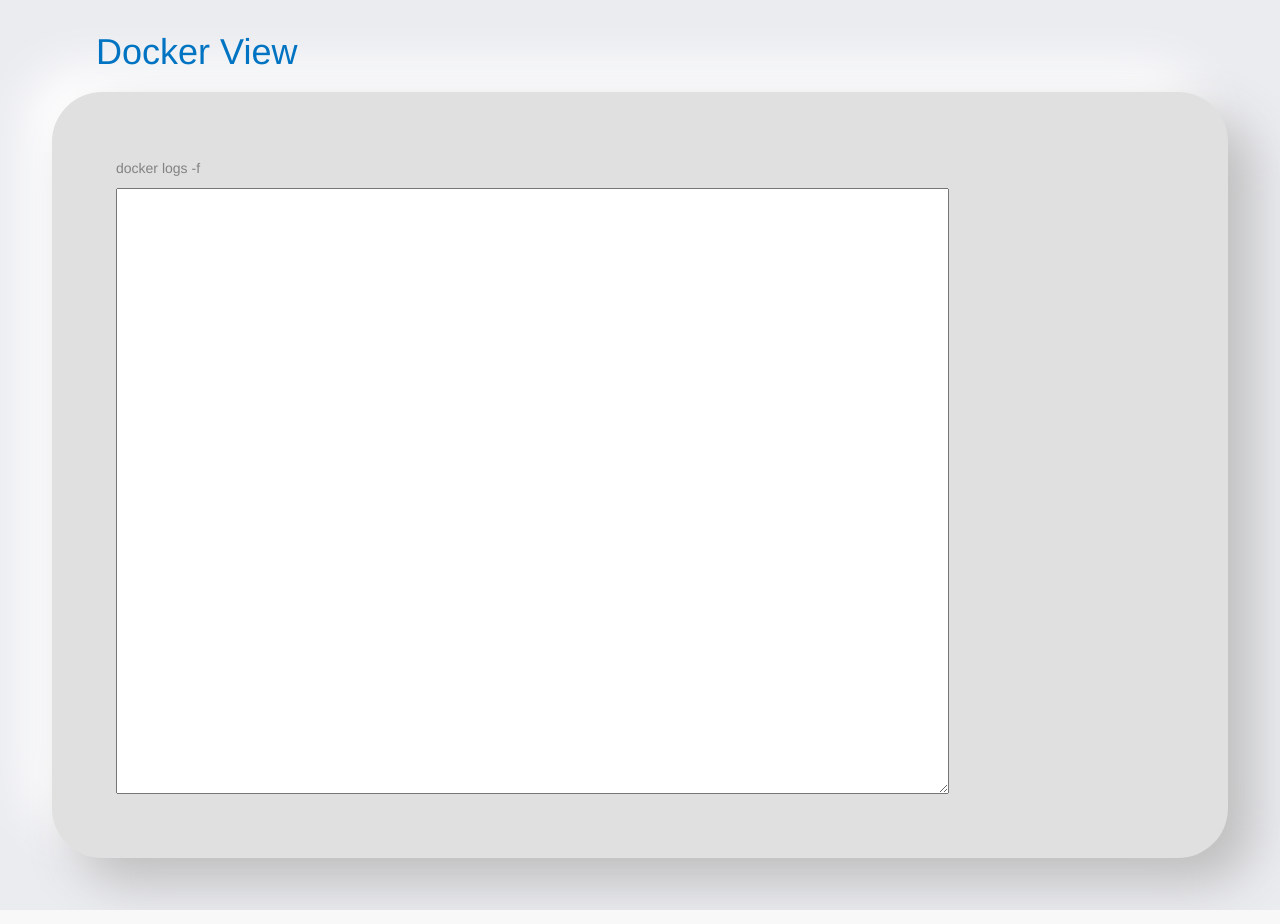
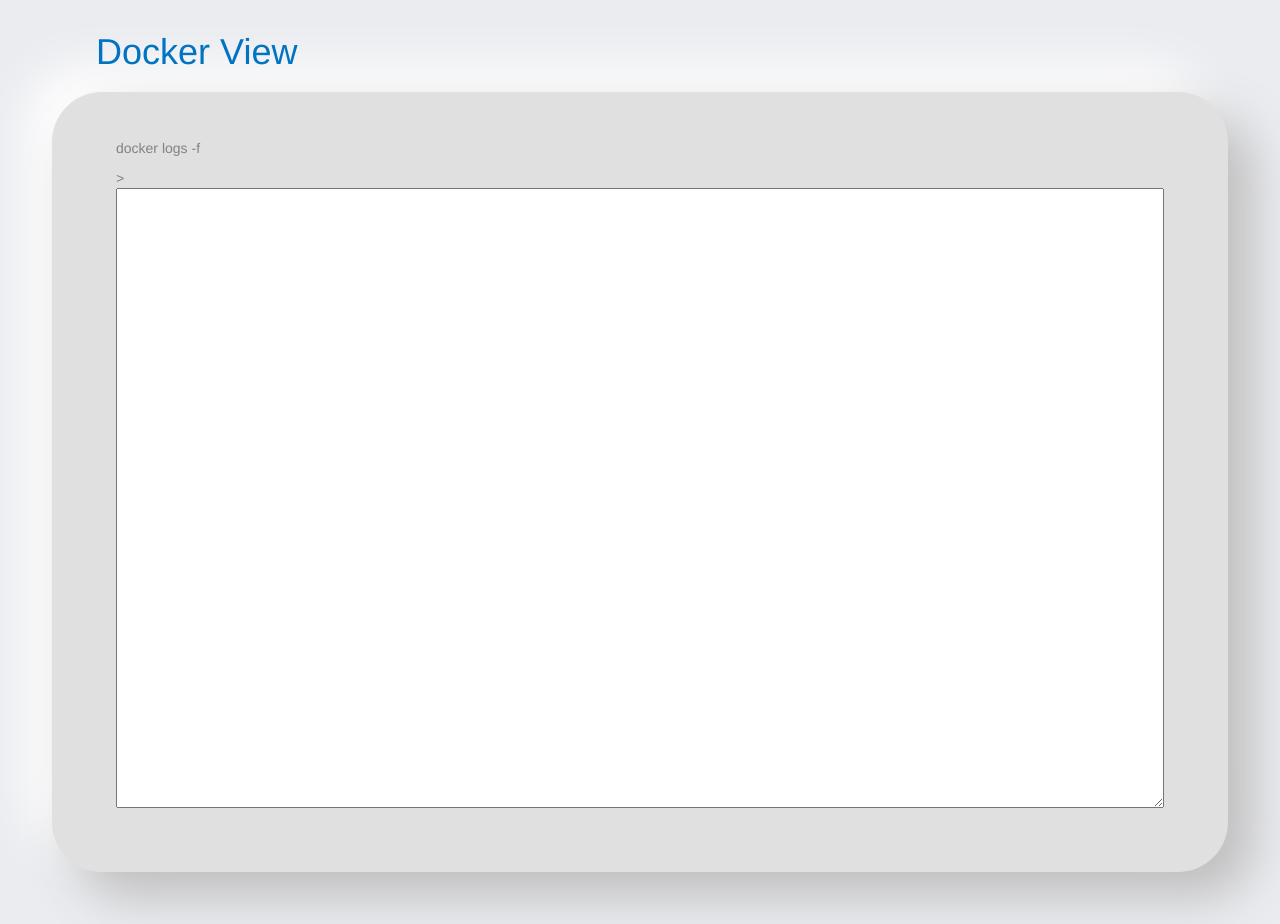
Before and after one commit to hirotaka42/Django-Docker-View, a Django app: template tail_docker_ps/templates/tail_docker_ps/logs_view.html in a window 1280 px wide. Run offline with Django 3.2, Linux system fonts and the light colour scheme; the template is opened without the code that fills it, so the values that code supplies are empty; some libraries are stand-ins or nearby versions.

Commit message:
[Changed] Logs_view.html CSS adjustment.

```diff
--- a/tail_docker_ps/static/css/docker_ps.css
+++ b/tail_docker_ps/static/css/docker_ps.css
@@ -25,3 +25,7 @@
     box-shadow:  25px 25px 50px #bebebe,
                 -25px -25px 50px #ffffff;
 }
+
+p.docker-ps-list.h2 {
+    padding-top: 16px; /* 要素内側のtopの距離 をオーバーライド*/
+}
--- a/tail_docker_ps/templates/tail_docker_ps/logs_view.html
+++ b/tail_docker_ps/templates/tail_docker_ps/logs_view.html
@@ -2,10 +2,10 @@
 
 {% block content %}
     <div class="post">
-        <h2>{{ request.resolver_match.kwargs.container_id }}</h2>
         <p>docker logs -f {{ request.resolver_match.kwargs.container_id }}</p>
     </div>
-    <textarea id="console" rows="30" cols="100" readonly></textarea>
+    <!-- rows="30" cols="100"-->>
+    <textarea id="console" style="width:100%;height:620px" readonly></textarea>
     <script>
         $(function() {
           let ES = new EventSource(
@@ -19,4 +19,5 @@
           };
         });
         </script>
+
 {% endblock %}
--- a/tail_docker_ps/templates/tail_docker_ps/ps_list.html
+++ b/tail_docker_ps/templates/tail_docker_ps/ps_list.html
@@ -1,7 +1,7 @@
 {% extends 'tail_docker_ps/base.html' %}
 
 {% block content %}
-    <p> CONTAINER_ID <span style="margin-right: 24px;"></span> NAMES </p>
+    <p class="docker-ps-list"> CONTAINER_ID <span style="margin-right: 24px;"></span> NAMES </p>
 
     <!-- Docker で起動中のコンテナを表示する -->>
     {% for docker_ps in docker_ps_list %}
```
